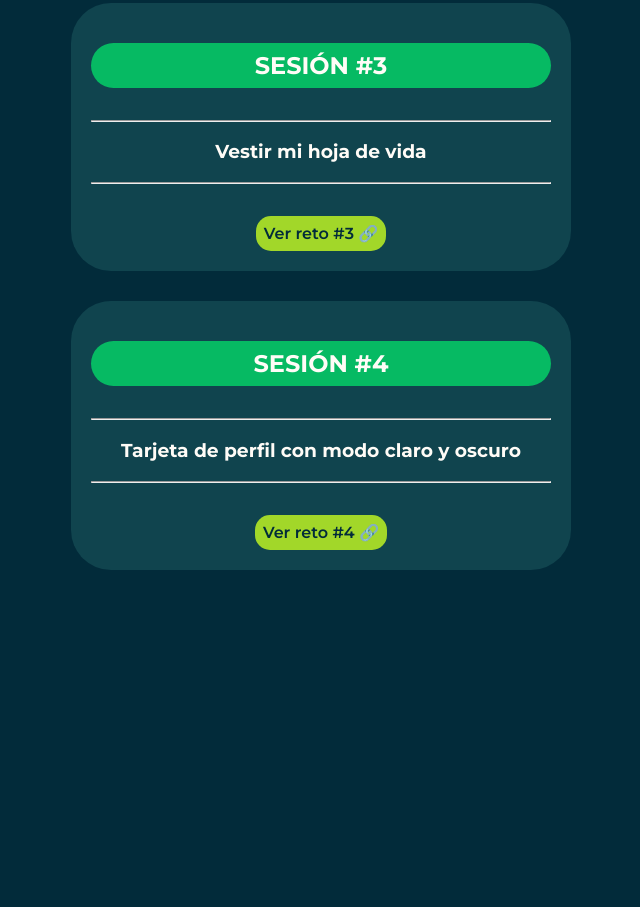
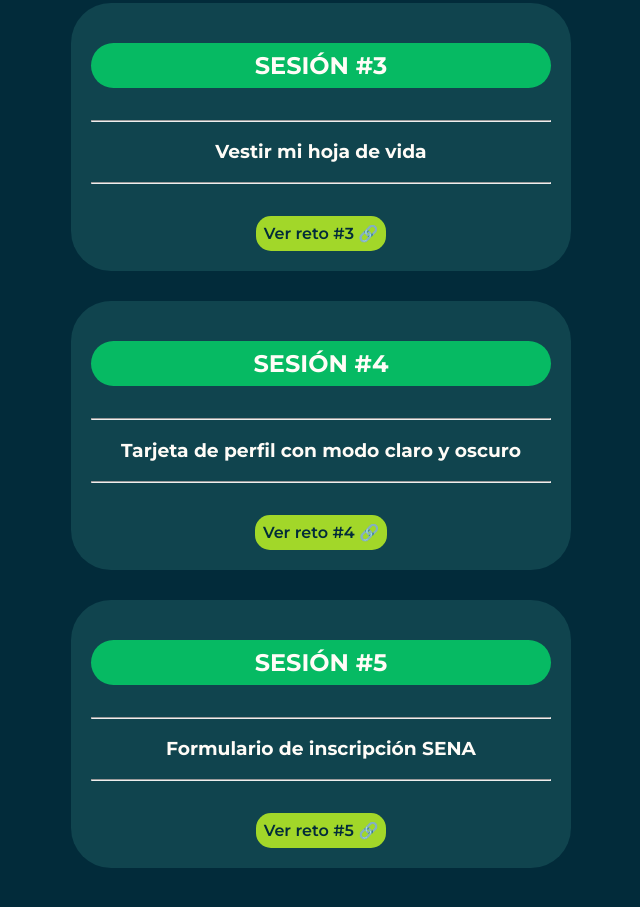
Before and after one commit to cristianjzrz333-netizen/web-adso-cristianjimenez, a plain HTML site: page index.html in a window 1280 px wide. Shown: the part 969-1876 px from the top of the page, without its empty margins (319-959 px from the left). Before the commit the page ends 1594 px from the top, so only its background shows below. Drawn offline with Linux system fonts and the light colour scheme; a web font is replaced by a local one.

Commit message:
Add session 5 profile card with link

```diff
--- a/index.html
+++ b/index.html
@@ -48,6 +48,13 @@
       <hr>
       <a href="https://cristianjzrz333-netizen.github.io/web-adso-cristianjimenez/Sesion04/Reto/index.html" target="_blank">Ver reto #4 🔗</a>
     </div>
+    <div class="tarjeta">
+      <h2>SESIÓN #5</h2>
+      <hr>
+      <h3>Formulario de inscripción SENA</h3>
+      <hr>
+      <a href="https://cristianjzrz333-netizen.github.io/web-adso-cristianjimenez/Sesion05/Reto/index.html" target="_blank">Ver reto #5 🔗</a>
+    </div>
   </main>
 
 </body>
```
